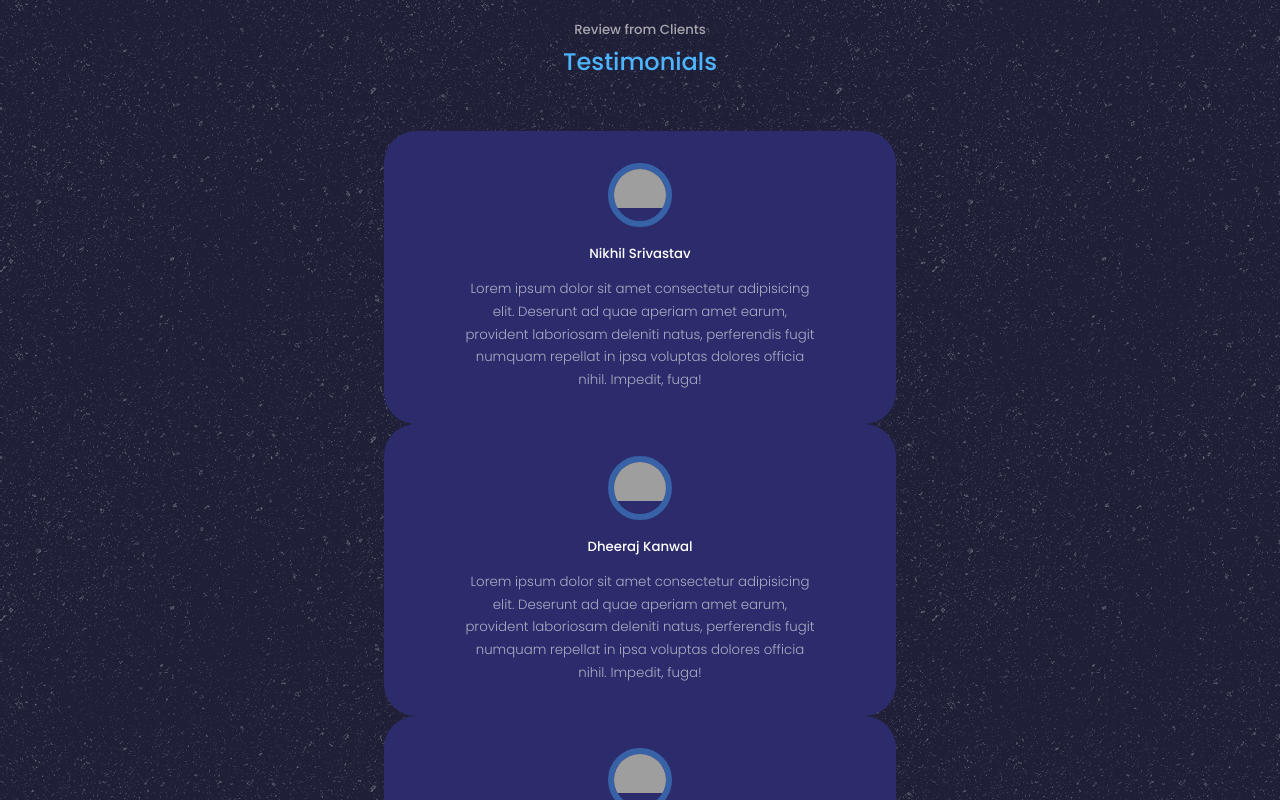
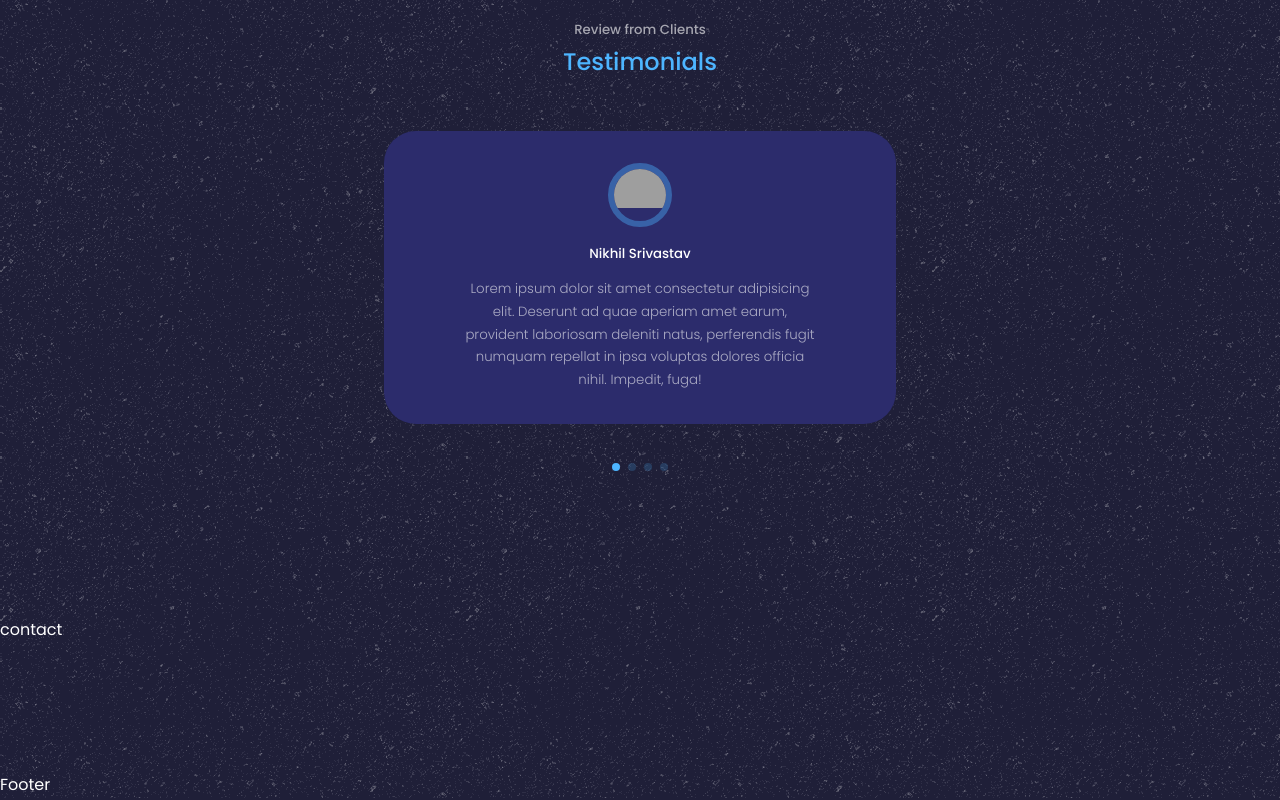
Before and after one commit to abhishek5131/myPortfolio, a React (Create React App) app: page / in a window 1280 px wide. Shown: the part 3380-4180 px from the top of the page. Built offline with nearby package versions, Linux system fonts and the light colour scheme; grey boxes are pictures that could not be loaded.

Commit message:
updated testimonials file for reviews and slides

```diff
--- a/src/components/testimonials/Testimonials.jsx
+++ b/src/components/testimonials/Testimonials.jsx
@@ -4,6 +4,15 @@
 import avtr2 from '../../assets/avatar2.jpg'
 import avtr3 from '../../assets/avatar3.jpg'
 import avtr4 from '../../assets/avatar4.jpg'
+
+import { Pagination } from 'swiper';
+
+import { Swiper, SwiperSlide } from 'swiper/react';
+
+// Import Swiper styles
+import 'swiper/css';
+import 'swiper/css/pagination';
+
 
 
 const data = [
@@ -35,21 +44,27 @@
     <section id='testimonials'>
       <h5>Review from Clients</h5>
       <h2>Testimonials</h2>
-      <div className="container testimonials__container">
+      <Swiper className="container testimonials__container"
+        // install Swiper modules
+      modules={[ Pagination ]}
+      spaceBetween={40}  /* 40px*/
+      slidesPerView={1}
+      pagination={{ clickable: true }}
+      >
         {
           data.map(({avatar, name, review, index}) => {
             return(
-              <article key={index} className='testimonial'>
+              <SwiperSlide key={index} className='testimonial'>
                 <div className="client__avatar">
                   <img src={avatar} alt = 'reviewers'/>
                 </div>
                 <h5 className='client__name'>{name}</h5>
                 <small className='client__review'>{review}</small>
-              </article>
+              </SwiperSlide>
             )
           })
         }
-      </div>
+      </Swiper>
     </section>
   )
 }
--- a/src/components/testimonials/testimonials.css
+++ b/src/components/testimonials/testimonials.css
@@ -1,5 +1,10 @@
 .container.testimonials__container{
     width: 40%;
+    padding-bottom: 4rem;
+}
+
+.swiper-pagination-clickable .swiper-pagination-bullet{
+    background: var(--color-primary);
 }
 
 .client__avatar{
```
